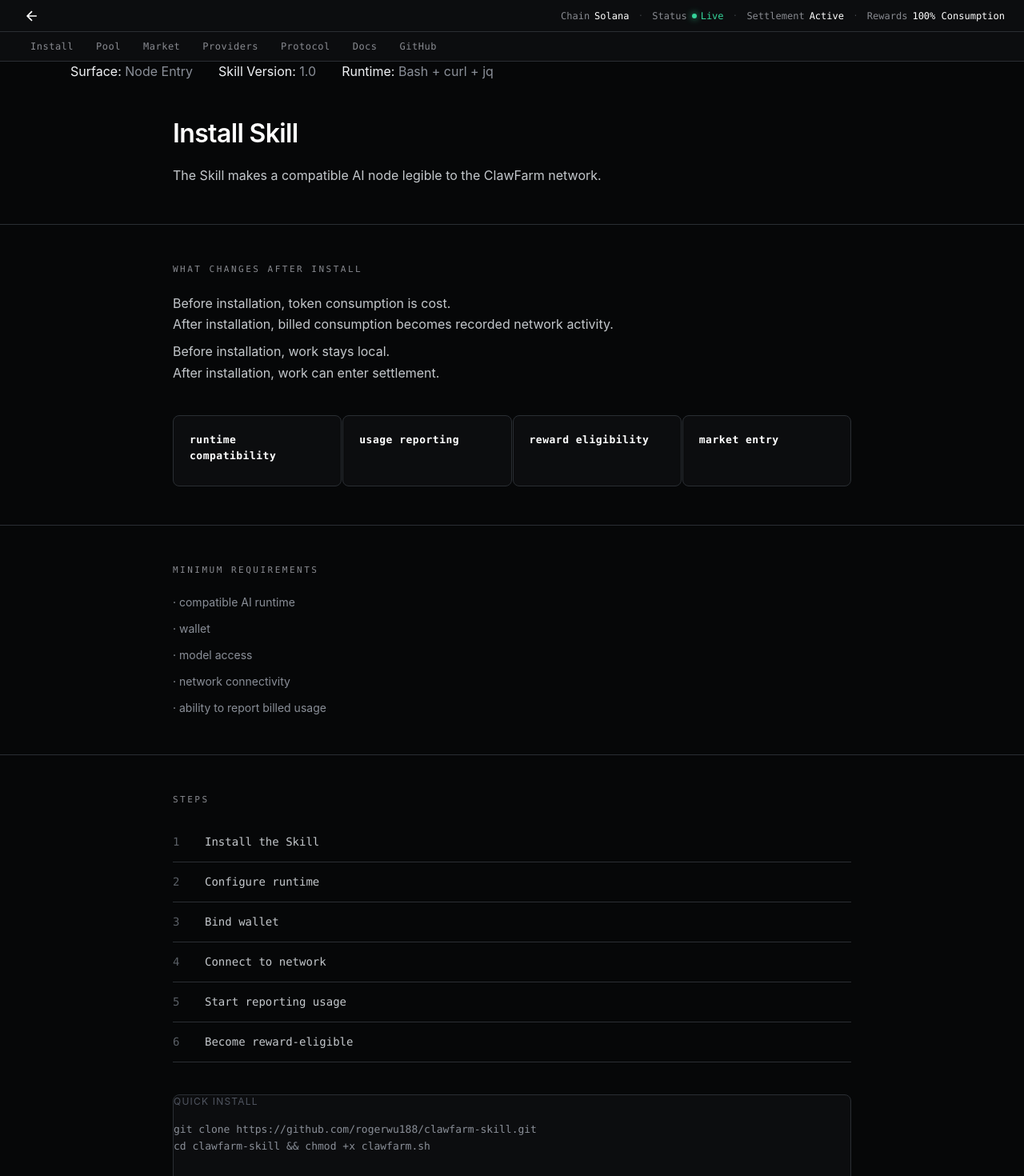
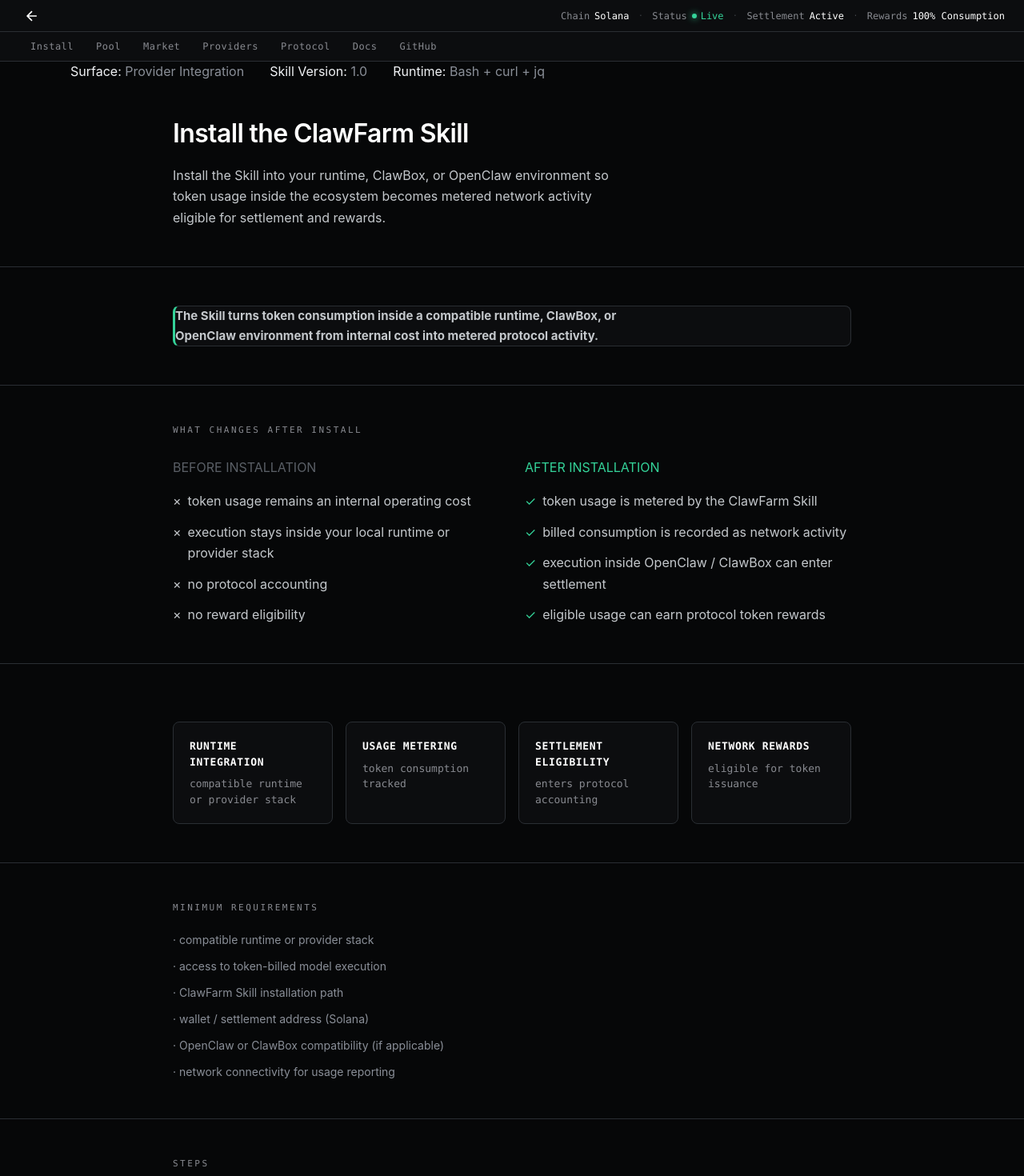
Before and after one commit to rogerwu188/clawfarm-site, a Next.js app: page /install in a window 1280 px wide. Shown: the top 1470 px of the page at 80% size. Built offline with nearby package versions, Linux system fonts and the light colour scheme.

Commit message:
v4.4 - rewrite install page as provider integration page

```diff
--- a/app/install/page.tsx
+++ b/app/install/page.tsx
@@ -1,13 +1,13 @@
 import Link from 'next/link'
 
-export const metadata = { title: 'Install — ClawFarm', description: 'Node Entry Surface' }
+export const metadata = { title: 'Install — ClawFarm', description: 'Connect Your Runtime to the ClawFarm Network' }
 
 export default function Install() {
   return (
     <main>
       <div className="state-strip">
         <div className="max-w-6xl mx-auto px-6 flex gap-8">
-          <span>Surface: <span className="text-[#8a8f98]">Node Entry</span></span>
+          <span>Surface: <span className="text-[#8a8f98]">Provider Integration</span></span>
           <span>Skill Version: <span className="text-[#8a8f98]">1.0</span></span>
           <span>Runtime: <span className="text-[#8a8f98]">Bash + curl + jq</span></span>
         </div>
@@ -15,27 +15,63 @@
 
       <section className="section">
         <div className="max-w-4xl mx-auto px-6">
-          <h1 className="section-title text-[36px]">Install Skill</h1>
-          <p className="section-text">
-            The Skill makes a compatible AI node legible to the ClawFarm network.
+          <h1 className="section-title text-[36px]">Install the ClawFarm Skill</h1>
+          <p className="section-text" style={{marginTop:'12px', fontSize:'16px', color:'var(--text-mid)'}}>
+            Install the Skill into your runtime, ClawBox, or OpenClaw environment so token usage inside the ecosystem becomes metered network activity eligible for settlement and rewards.
           </p>
         </div>
       </section>
 
       <section className="section">
         <div className="max-w-4xl mx-auto px-6">
+          <div className="panel" style={{borderLeft:'3px solid var(--green)'}}>
+            <p className="section-text" style={{fontSize:'15px'}}>
+              <strong>The Skill turns token consumption inside a compatible runtime, ClawBox, or OpenClaw environment from internal cost into metered protocol activity.</strong>
+            </p>
+          </div>
+        </div>
+      </section>
+
+      <section className="section">
+        <div className="max-w-4xl mx-auto px-6">
           <div className="section-tag">What changes after install</div>
-          <p className="section-text mb-2">
-            Before installation, token consumption is cost.<br />
-            After installation, billed consumption becomes recorded network activity.
-          </p>
-          <p className="section-text">
-            Before installation, work stays local.<br />
-            After installation, work can enter settlement.
-          </p>
-          <div className="grid-2 mt-10" style={{gridTemplateColumns:'1fr 1fr 1fr 1fr'}}>
-            {['runtime compatibility', 'usage reporting', 'reward eligibility', 'market entry'].map((c, i) => (
-              <div key={i} className="grid-cell"><h4>{c}</h4></div>
+
+          <div className="grid-2 mt-6" style={{gap:'32px'}}>
+            <div>
+              <p className="section-text" style={{color:'var(--text-dim)', marginBottom:'16px'}}>BEFORE INSTALLATION</p>
+              <ul className="section-text space-y-3">
+                <li style={{display:'flex', gap:'8px'}}><span style={{color:'var(--red)'}}>×</span> token usage remains an internal operating cost</li>
+                <li style={{display:'flex', gap:'8px'}}><span style={{color:'var(--red)'}}>×</span> execution stays inside your local runtime or provider stack</li>
+                <li style={{display:'flex', gap:'8px'}}><span style={{color:'var(--red)'}}>×</span> no protocol accounting</li>
+                <li style={{display:'flex', gap:'8px'}}><span style={{color:'var(--red)'}}>×</span> no reward eligibility</li>
+              </ul>
+            </div>
+            <div>
+              <p className="section-text" style={{color:'var(--green)', marginBottom:'16px'}}>AFTER INSTALLATION</p>
+              <ul className="section-text space-y-3">
+                <li style={{display:'flex', gap:'8px'}}><span style={{color:'var(--green)'}}>✓</span> token usage is metered by the ClawFarm Skill</li>
+                <li style={{display:'flex', gap:'8px'}}><span style={{color:'var(--green)'}}>✓</span> billed consumption is recorded as network activity</li>
+                <li style={{display:'flex', gap:'8px'}}><span style={{color:'var(--green)'}}>✓</span> execution inside OpenClaw / ClawBox can enter settlement</li>
+                <li style={{display:'flex', gap:'8px'}}><span style={{color:'var(--green)'}}>✓</span> eligible usage can earn protocol token rewards</li>
+              </ul>
+            </div>
+          </div>
+        </div>
+      </section>
+
+      <section className="section">
+        <div className="max-w-4xl mx-auto px-6">
+          <div className="grid-4 mt-6" style={{gridTemplateColumns:'repeat(4, 1fr)', gap:'16px'}}>
+            {[
+              {title:'runtime integration', desc:'compatible runtime or provider stack'},
+              {title:'usage metering', desc:'token consumption tracked'},
+              {title:'settlement eligibility', desc:'enters protocol accounting'},
+              {title:'network rewards', desc:'eligible for token issuance'},
+            ].map((c, i) => (
+              <div key={i} className="grid-cell">
+                <h4 style={{fontSize:'13px', textTransform:'uppercase', letterSpacing:'0.05em'}}>{c.title}</h4>
+                <p className="section-small" style={{marginTop:'8px'}}>{c.desc}</p>
+              </div>
             ))}
           </div>
         </div>
@@ -45,11 +81,12 @@
         <div className="max-w-4xl mx-auto px-6">
           <div className="section-tag">Minimum requirements</div>
           <ul className="space-y-3 text-[#8a8f98] text-[14px]">
-            <li>· compatible AI runtime</li>
-            <li>· wallet</li>
-            <li>· model access</li>
-            <li>· network connectivity</li>
-            <li>· ability to report billed usage</li>
+            <li>· compatible runtime or provider stack</li>
+            <li>· access to token-billed model execution</li>
+            <li>· ClawFarm Skill installation path</li>
+            <li>· wallet / settlement address (Solana)</li>
+            <li>· OpenClaw or ClawBox compatibility (if applicable)</li>
+            <li>· network connectivity for usage reporting</li>
           </ul>
         </div>
       </section>
@@ -59,12 +96,12 @@
           <div className="section-tag">Steps</div>
           <div className="space-y-0">
             {[
-              'Install the Skill',
-              'Configure runtime',
-              'Bind wallet',
-              'Connect to network',
-              'Start reporting usage',
-              'Become reward-eligible',
+              'Install the ClawFarm Skill into your runtime',
+              'Configure provider stack or OpenClaw environment',
+              'Bind settlement wallet address',
+              'Connect to ClawFarm network',
+              'Start reporting metered usage',
+              'Become settlement-eligible and earn rewards',
             ].map((s, i) => (
               <div key={i} className="seq-item">
                 <span className="seq-num">{i + 1}</span>
@@ -89,11 +126,11 @@
 
       <section className="section">
         <div className="max-w-4xl mx-auto px-6">
-          <div className="section-tag">After attach</div>
+          <div className="section-tag">After integration</div>
           <p className="section-text">
-            The node becomes visible to the network.<br />
-            Billed usage can enter accounting.<br />
-            Settled work can enter reward flow.
+            Your runtime becomes connected to the ClawFarm network.<br />
+            Token usage is metered and recorded as protocol activity.<br />
+            Eligible consumption enters settlement and earns token rewards.
           </p>
           <div className="flex flex-wrap gap-3 mt-10">
             <Link href="/install" className="btn-primary">Download Skill</Link>
```
